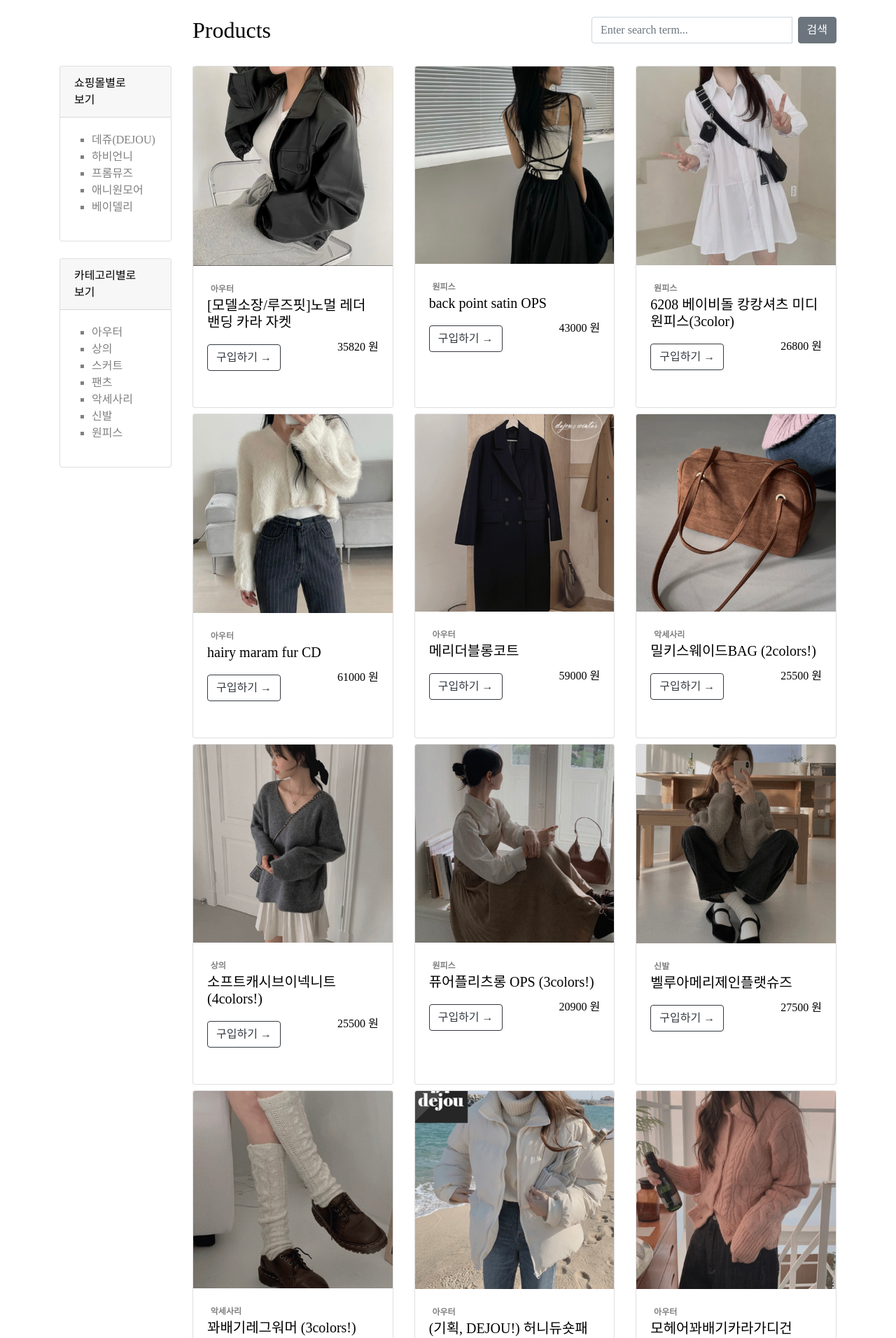
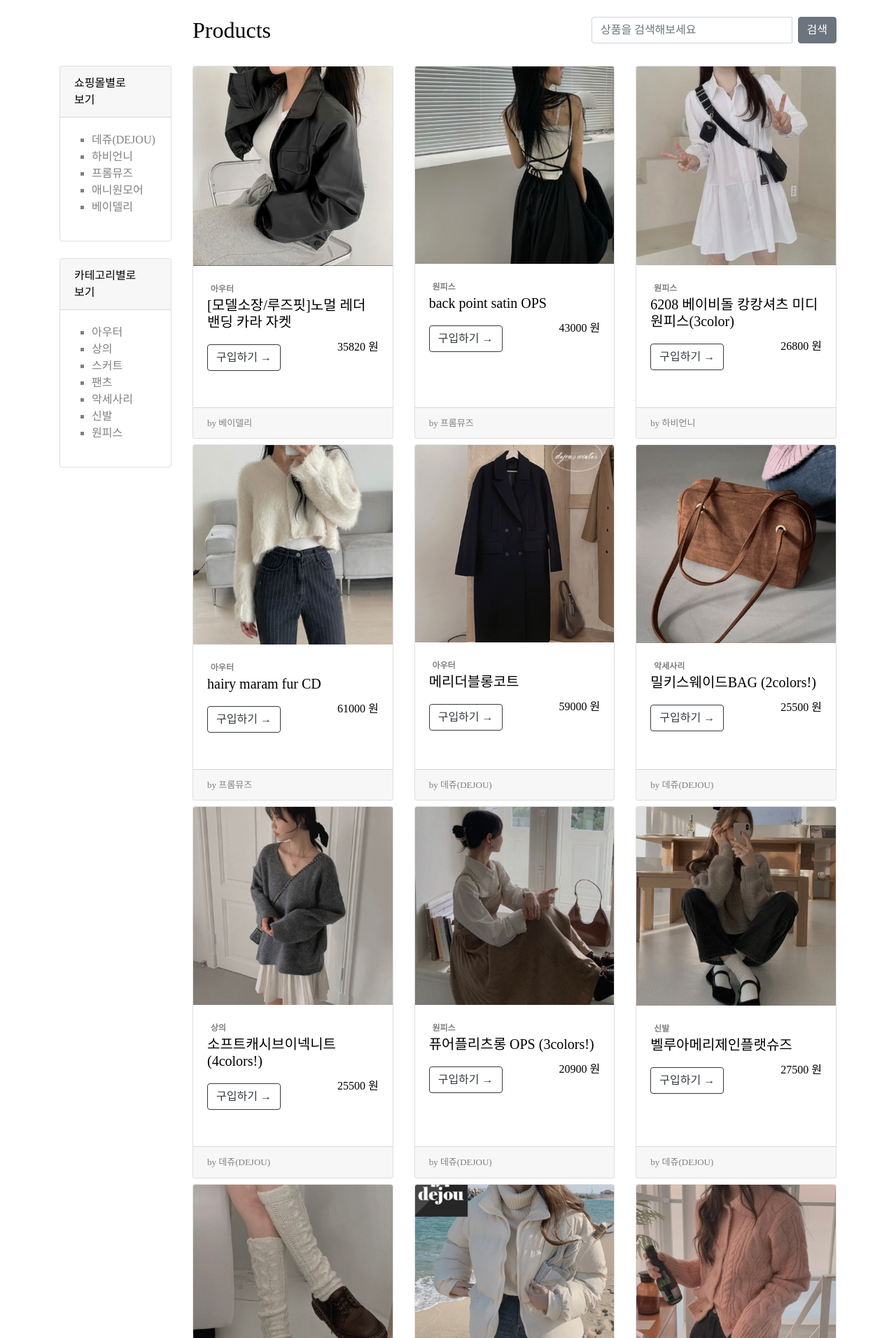
Before and after one commit to Tnfls99/django-shoppingMall, a Django app: page /shop/ in a window 1280 px wide. Shown: the part 56-1968 px from the top of the page at 70% size. Run offline with Django 3.2, Linux system fonts and the light colour scheme; data comes from the database, SQL or seed files in the repository; some libraries are stand-ins or nearby versions; some web fonts are replaced.

Commit message:
상품 카드 회사명 보이기로 수정

```diff
--- a/home/templates/home/index.html
+++ b/home/templates/home/index.html
@@ -36,6 +36,9 @@
                         <h6 class="card-text float-right">{{ good.price }} 원</h6>
                         <a class="btn btn-outline-dark" href="{{ good.get_absolute_url }}">자세히보기 →</a>
                     </div>
+                    <div class="card-footer float-right" style="color:gray; font-size:small">
+                        by {{good.company}}
+                    </div>
                 </div>
             </div>
         {% endfor %}
--- a/home/views.py
+++ b/home/views.py
@@ -12,12 +12,10 @@ def home(request):
 def about_com(request):
     companies = Company.objects.all()
     categories = Category.objects.all()
-    print(categories)
     cnt = []
     for c in categories:
         products = Good.objects.filter(category=c)
         cnt.append(products.count())
-    print(cnt)
     return render(request, 'home/about_company.html',
                   {
                       'companies': companies,
--- a/shop/templates/shop/good_list.html
+++ b/shop/templates/shop/good_list.html
@@ -15,7 +15,7 @@
             </div>
             <div class="col-md-4 col-lg-4">
                 <div class="input-group mt-4">
-                  <input class="form-control" type="text" id="search-input" placeholder="Enter search term..." aria-label="Enter search term..." aria-describedby="button-search" />
+                  <input class="form-control" type="text" id="search-input" placeholder="상품을 검색해보세요" aria-label="Enter search term..." aria-describedby="button-search" />
                   <button class="btn btn-secondary ml-2" id="button-search" type="button" onclick="searchGood()">검색</button>
               </div>
             </div>
@@ -87,6 +87,9 @@
                                 <div class="card-text float-right">{{good.price}} 원</div>
                                 <a class="btn btn-outline-dark mt-2" href="{{ good.get_absolute_url }}">구입하기 →</a>
                             </div>
+                                <div class="card-footer float-right" style="color:gray; font-size:small">
+                                    by {{good.company}}
+                                </div>
                         </div>
                         </div>
                         {% endfor %}
```
